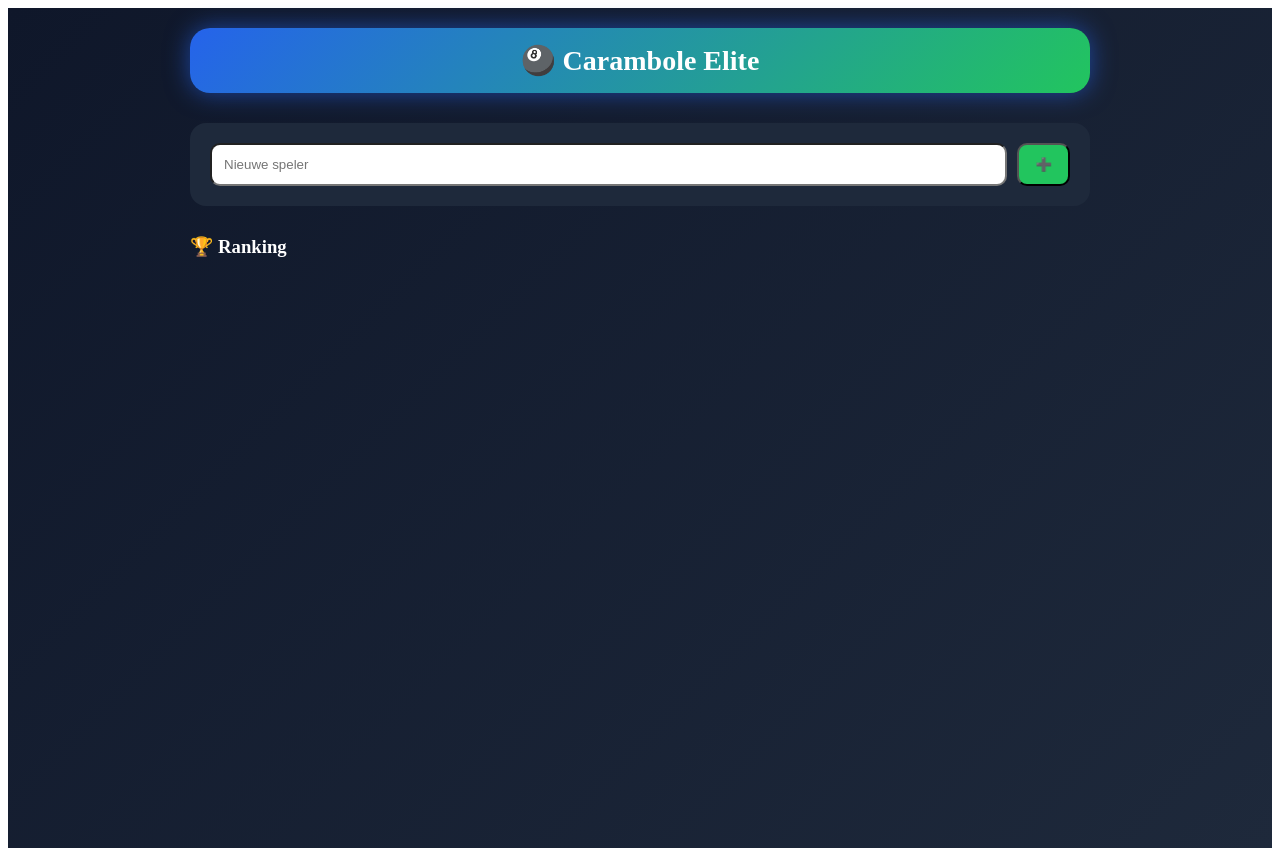
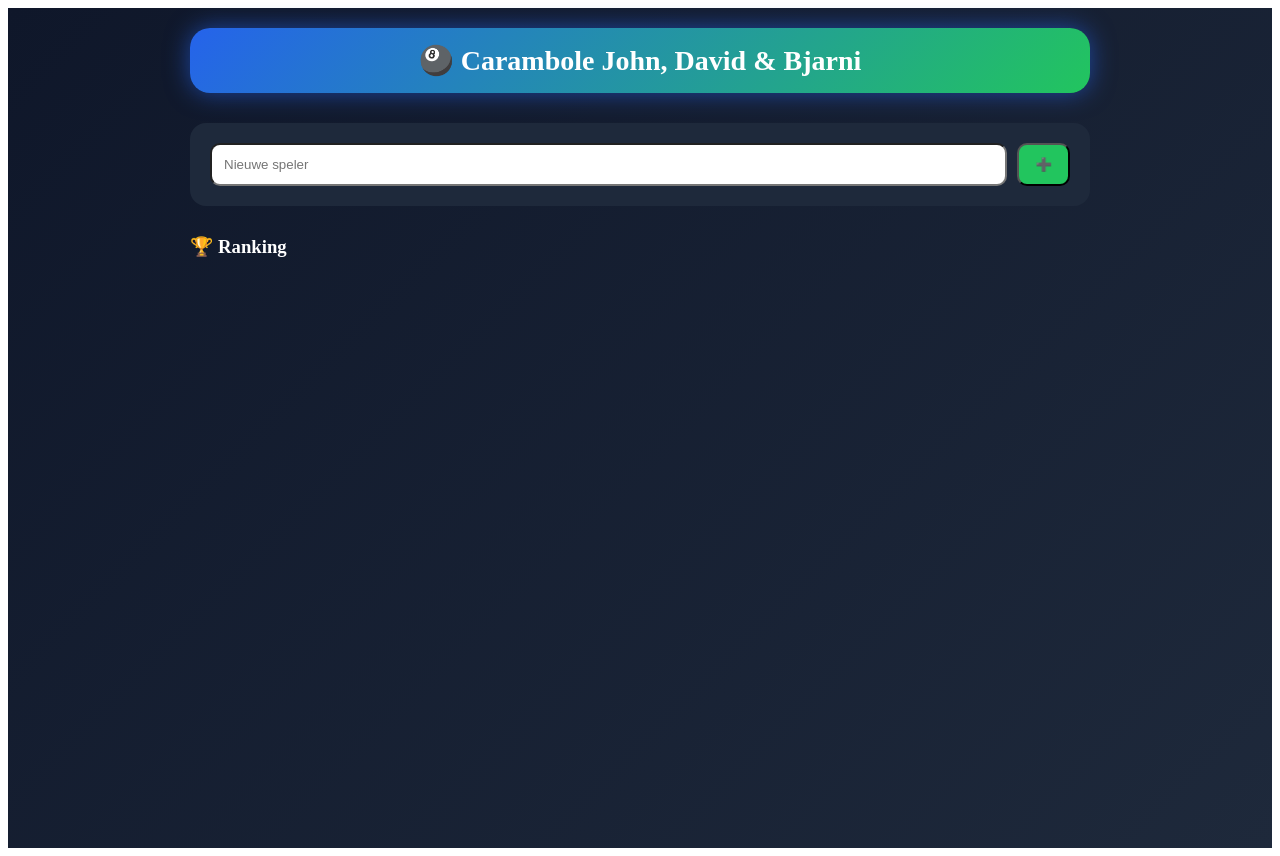
Before and after one commit to steppedavid-glitch/carambole-app, a React (Vite) app: page / in a window 1280 px wide. Built offline with nearby package versions, Linux system fonts and the light colour scheme.

Commit message:
Update App.jsx

```diff
--- a/src/App.jsx
+++ b/src/App.jsx
@@ -167,7 +167,7 @@ export default function App() {
             fontWeight: "bold",
             boxShadow: "0 0 25px rgba(37,99,235,0.6)"
           }}>
-            🎱 Carambole Elite
+            🎱 Carambole John, David & Bjarni
           </div>
         </div>
 
```
